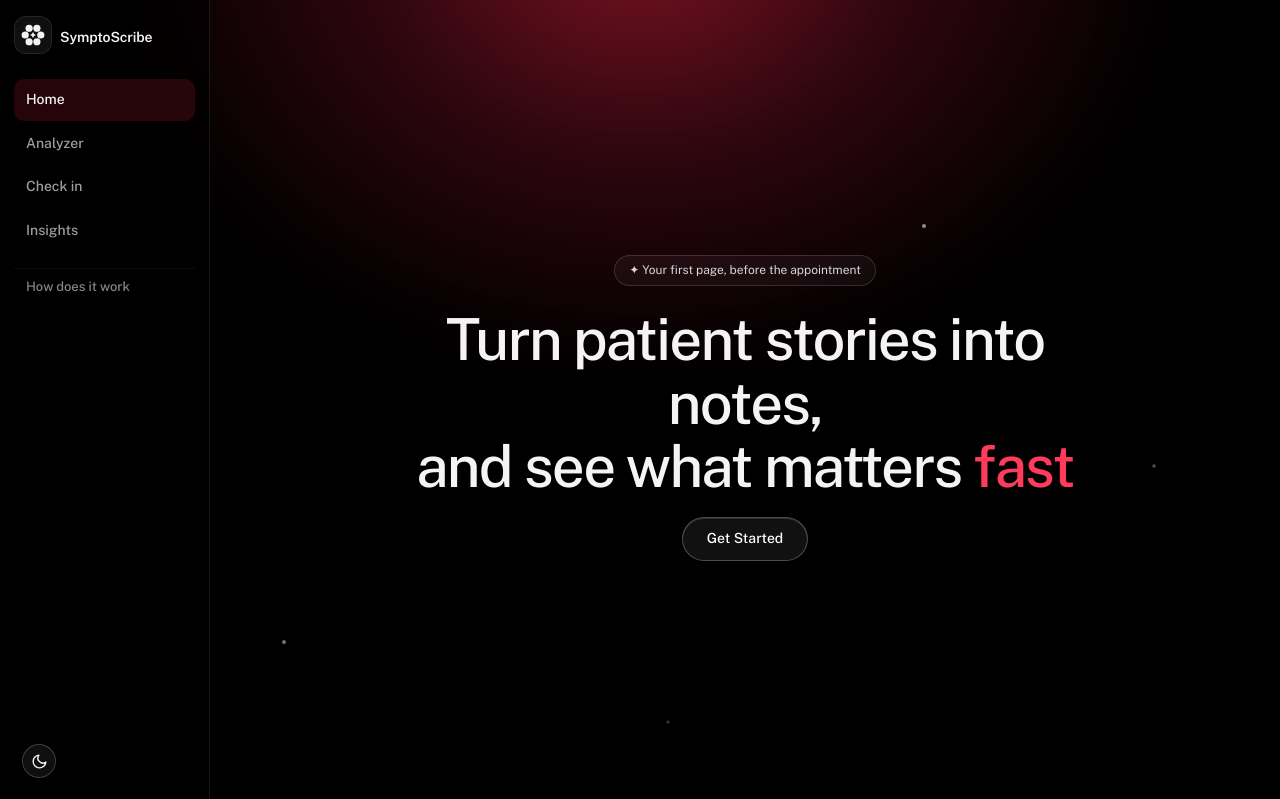
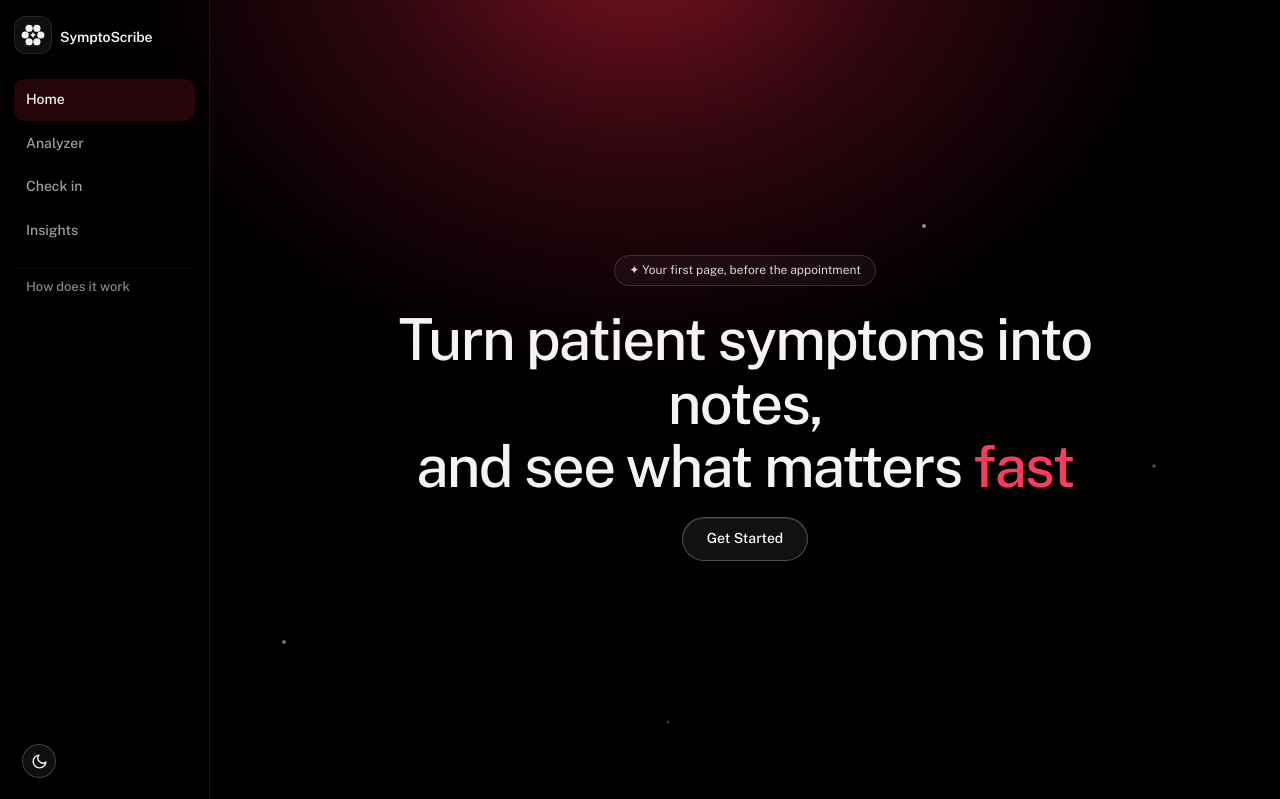
Before and after one commit to gargideore26-cpu/symptoscribe, a Flask app: page / in a window 1280 px wide, after a click on "Skip to content". Shown: the top 799 px of the page. Run offline with Flask 3, Linux system fonts and the light colour scheme.

Commit message:
Change the Home headline wording

```diff
--- a/templates/index.html
+++ b/templates/index.html
@@ -56,7 +56,7 @@
     <section id="view-home" class="view">
       <div class="hero">
         <span class="badge">✦ Your first page, before the appointment</span>
-        <h1 class="hero-title">Turn patient stories into notes, <br>and see what matters <em>fast</em></h1>
+        <h1 class="hero-title">Turn patient symptoms into notes, <br>and see what matters <em>fast</em></h1>
         <div class="hero-actions">
           <a class="hbtn solid" href="#analyzer" id="try-demo">Get Started</a>
         </div>
```
